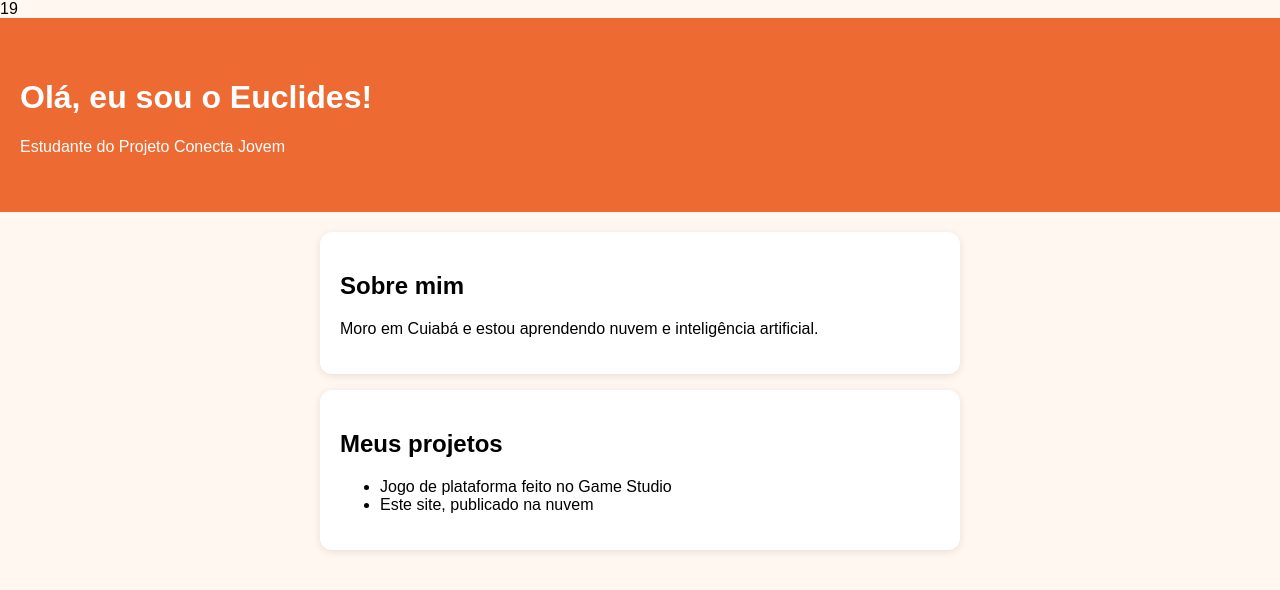
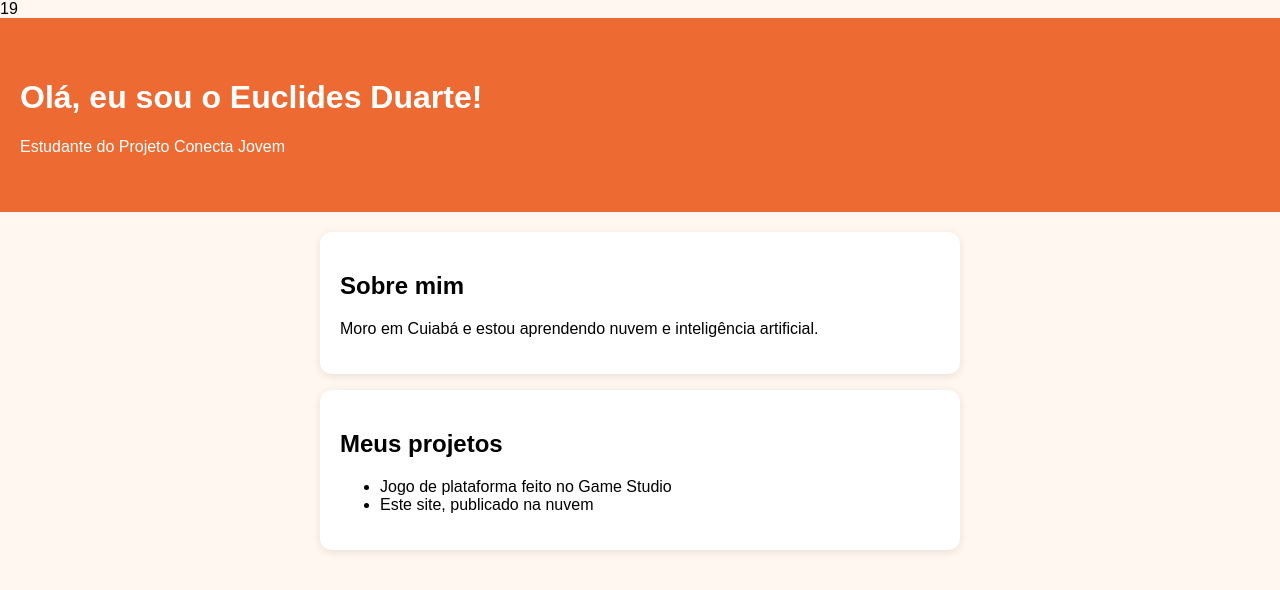
Before and after one commit to FelipeEuclides/Euclides-ConectaJovem, a plain HTML site: page index.html in a window 1280 px wide. Drawn offline with Linux system fonts and the light colour scheme.

Commit message:
Update header with full name

```diff
--- a/index.html
+++ b/index.html
@@ -14,7 +14,7 @@ margin-bottom: 16px; box-shadow: 0 2px 8px rgba(0, 0, 0, 0.1); }
 </head>
 <body>
 19<header>
-<h1>Olá, eu sou o Euclides!</h1>
+<h1>Olá, eu sou o Euclides Duarte!</h1>
 <p>Estudante do Projeto Conecta Jovem</p>
 </header>
 <main>
```
